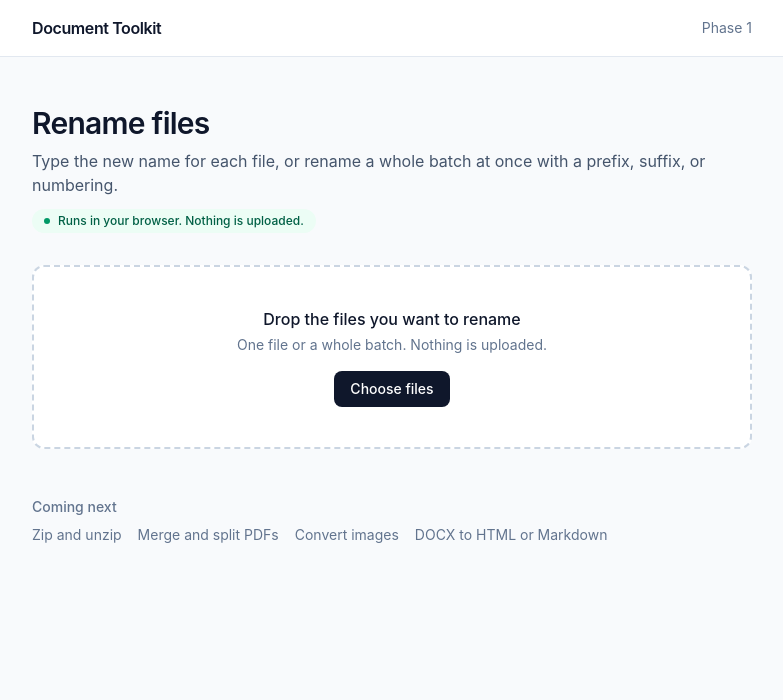
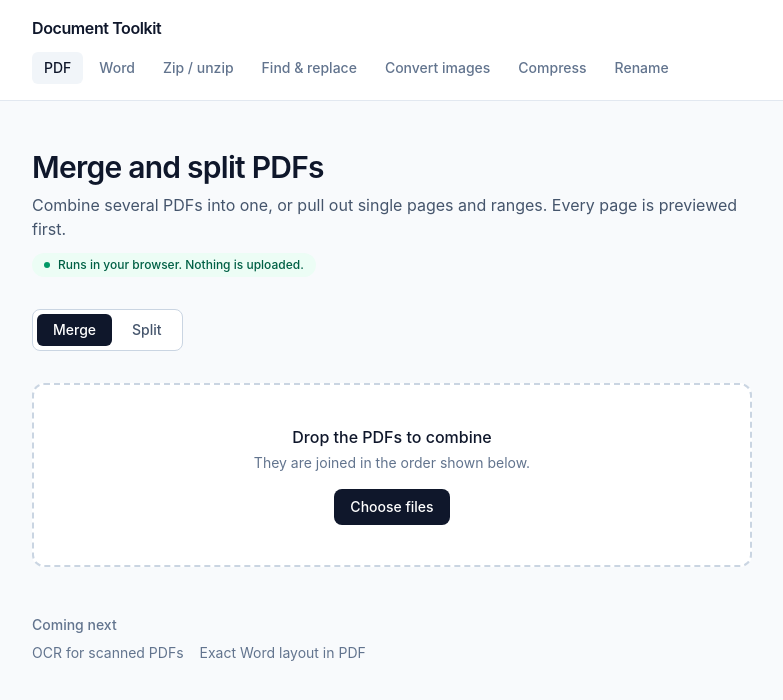
Before and after one commit to mosahel01/document-parser, a React (Vite) app: page / in a window 1280 px wide. Shown: the top 700 px of the page, without its empty margins (248-1031 px from the left). Built offline with nearby package versions, Linux system fonts and the light colour scheme.

Commit message:
feat(app): register every tool behind a fixed header

```diff
--- a/src/App.tsx
+++ b/src/App.tsx
@@ -1,35 +1,134 @@
-import { RenameTool } from './components/RenameTool'
+import { Suspense, lazy, useState, type ReactElement } from "react";
+import { RenameTool } from "./components/RenameTool";
+import { ZipTool } from "./components/ZipTool";
+import { ReplaceTool } from "./components/ReplaceTool";
+import { ConvertTool } from "./components/ConvertTool";
+import { CompressTool } from "./components/CompressTool";
+import { WordTool } from "./components/WordTool";
 
-const upcoming = [
-  'Zip and unzip',
-  'Merge and split PDFs',
-  'Convert images',
-  'DOCX to HTML or Markdown',
-]
+// pdf-lib and pdf.js are about a megabyte. Only fetch them when the PDF tab is
+// opened, so renaming a file does not pay for them.
+const PdfTool = lazy(() =>
+  import("./components/PdfTool").then((module) => ({ default: module.PdfTool })),
+);
+
+const TOOL_IDS = [
+  "pdf",
+  "word",
+  "zip",
+  "replace",
+  "convert",
+  "compress",
+  "rename",
+] as const;
+type ToolId = (typeof TOOL_IDS)[number];
+
+type Tool = {
+  label: string;
+  title: string;
+  blurb: string;
+  element: ReactElement;
+};
+
+const tools: Record<ToolId, Tool> = {
+  pdf: {
+    label: "PDF",
+    title: "Merge and split PDFs",
+    blurb:
+      "Combine several PDFs into one, or pull out single pages and ranges. Every page is previewed first.",
+    element: <PdfTool />,
+  },
+  word: {
+    label: "Word",
+    title: "Word documents and PDFs",
+    blurb:
+      "Read a .docx as HTML, Markdown, or text, or move the words between Word and PDF. Layout stays basic; images stay behind.",
+    element: <WordTool />,
+  },
+  zip: {
+    label: "Zip / unzip",
+    title: "Zip and unzip",
+    blurb: "Pack files into one archive, or open a zip and take out what you need.",
+    element: <ZipTool />,
+  },
+  replace: {
+    label: "Find & replace",
+    title: "Find and replace in files",
+    blurb: "Change text inside many files at once. Plain text, or a pattern when you need one.",
+    element: <ReplaceTool />,
+  },
+  convert: {
+    label: "Convert images",
+    title: "Convert images",
+    blurb:
+      "Turn images into PNG, JPG, WebP, or a one-page PDF, with the result previewed before you save.",
+    element: <ConvertTool />,
+  },
+  compress: {
+    label: "Compress",
+    title: "Compress and decompress",
+    blurb:
+      "Shrink a file into a .gz archive, or expand one back. The name inside the archive is reused.",
+    element: <CompressTool />,
+  },
+  rename: {
+    label: "Rename",
+    title: "Rename files",
+    blurb:
+      "Type one name for the whole batch, numbered automatically. Change the extension to convert an image on the way out.",
+    element: <RenameTool />,
+  },
+};
+
+const upcoming = ["OCR for scanned PDFs", "Exact Word layout in PDF"];
 
 function App() {
+  const [active, setActive] = useState<ToolId>("pdf");
+  const tool = tools[active];
+
+  function select(id: ToolId) {
+    setActive(id);
+    // Otherwise a long page clamps the scroll and the whole layout jumps.
+    window.scrollTo({ top: 0 });
+  }
+
   return (
     <div className="min-h-screen bg-slate-50 text-slate-900">
-      <header className="border-b border-slate-200 bg-white">
-        <div className="mx-auto flex max-w-3xl items-center justify-between px-6 py-4">
+      <header className="sticky top-0 z-20 border-b border-slate-200 bg-white">
+        <div className="mx-auto flex max-w-3xl flex-wrap items-center justify-between gap-3 px-6 py-4">
           <span className="font-semibold tracking-tight">Document Toolkit</span>
-          <span className="text-sm text-slate-500">Phase 1</span>
+
+          <nav className="flex flex-wrap gap-1">
+            {TOOL_IDS.map((id) => (
+              <button
+                key={id}
+                type="button"
+                onClick={() => select(id)}
+                aria-current={id === active ? "page" : undefined}
+                className={`rounded-md px-3 py-1.5 text-sm font-medium ${id === active
+                    ? "bg-slate-100 text-slate-900"
+                    : "text-slate-500 hover:text-slate-900"
+                  }`}
+              >
+                {tools[id].label}
+              </button>
+            ))}
+          </nav>
         </div>
       </header>
 
       <main className="mx-auto max-w-3xl px-6 py-12">
-        <h1 className="text-3xl font-semibold tracking-tight">Rename files</h1>
-        <p className="mt-2 text-slate-600">
-          Type the new name for each file, or rename a whole batch at once with
-          a prefix, suffix, or numbering.
-        </p>
+        <h1 className="text-3xl font-semibold tracking-tight">{tool.title}</h1>
+        <p className="mt-2 text-slate-600">{tool.blurb}</p>
         <p className="mt-3 inline-flex items-center gap-2 rounded-full bg-emerald-50 px-3 py-1 text-xs font-medium text-emerald-800">
           <span className="size-1.5 rounded-full bg-emerald-600" />
           Runs in your browser. Nothing is uploaded.
         </p>
 
         <div className="mt-8">
-          <RenameTool />
+          <Suspense fallback={<p className="text-sm text-slate-500">Loading the tool…</p>}>
+            {tool.element}
+          </Suspense>
         </div>
       </main>
 
@@ -42,7 +141,7 @@ function App() {
         </ul>
       </footer>
     </div>
-  )
+  );
 }
 
-export default App
+export default App;
```
